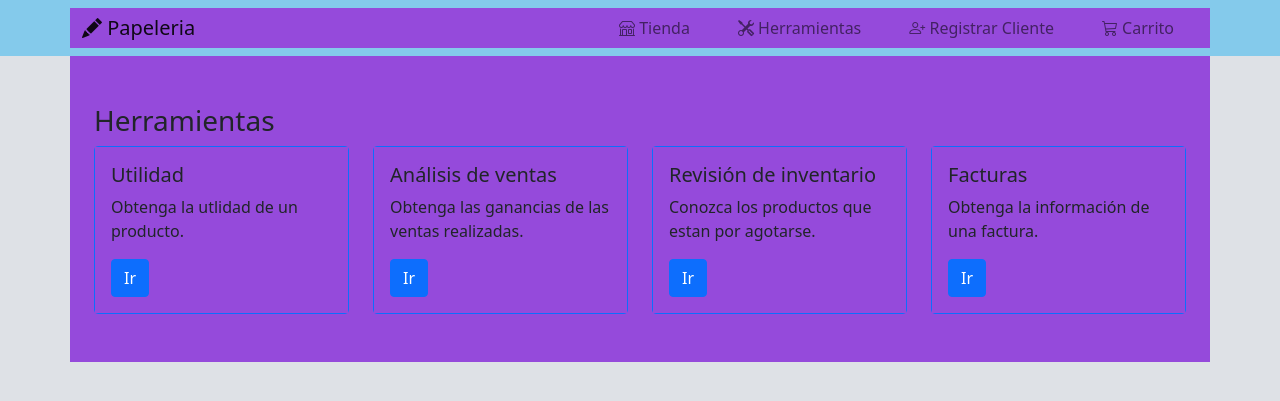
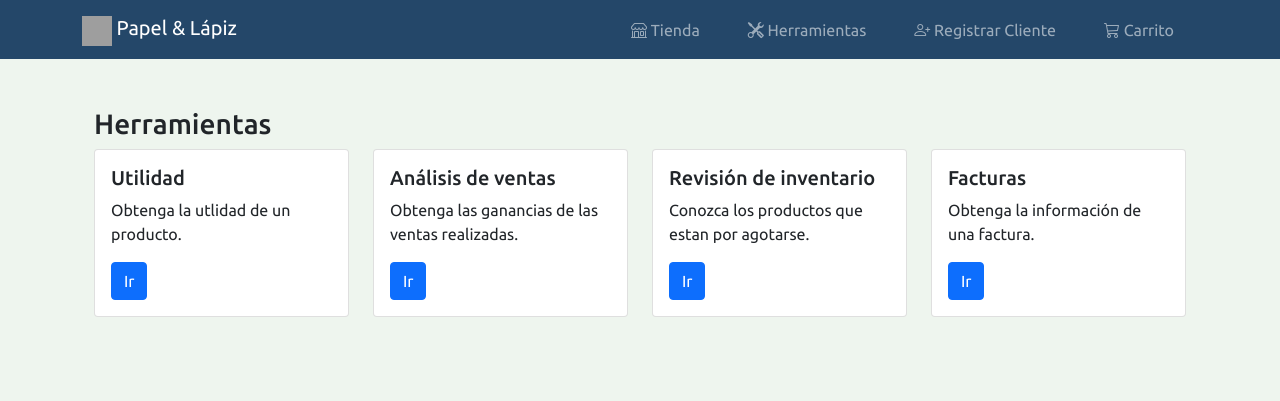
Before and after one commit to KevinLopez13/ProyectoFinalBD, a Django app: page /herramientas/ in a window 1280 px wide. Shown: the top 401 px of the page. Run offline with Django 3.2, Linux system fonts and the light colour scheme; tables that the repository leaves empty hold one stand-in row (values such as "Sample post"); some libraries are stand-ins or nearby versions; grey boxes are pictures that could not be loaded.

Commit message:
Mejoras visuales.

```diff
--- a/PaginaWeb/Papeleria/Aplicaciones/PaginaWeb/static/css/base.css
+++ /dev/null
@@ -1,11 +0,0 @@
-
-font-family:'Ubuntu', sans-serif;
-
-th,td{
-    text-align: center;
-    vertical-align: middle;
-}
-
-body,div{
-    background-color: #954adb;
-}
--- /dev/null
+++ b/PaginaWeb/Papeleria/Aplicaciones/PaginaWeb/static/css/style.css
@@ -0,0 +1,9 @@
+
+body{
+    font-family:"Ubuntu", sans-serif;
+}
+
+th,td{
+    text-align: center;
+    vertical-align: middle;
+}
--- a/PaginaWeb/Papeleria/Aplicaciones/PaginaWeb/templates/base.html
+++ b/PaginaWeb/Papeleria/Aplicaciones/PaginaWeb/templates/base.html
@@ -6,18 +6,26 @@
         <meta name = "viewreport" content="width=device-width, initial scale=1.0">
         <title>{% block title %} {% endblock %}</title>
         <link rel="short icon" href="{% static 'img/papeico.png' %}">
+
+        <link href="https://cdn.jsdelivr.net/npm/bootstrap@5.1.3/dist/css/bootstrap.min.css" rel="stylesheet" integrity="sha384-1BmE4kWBq78iYhFldvKuhfTAU6auU8tT94WrHftjDbrCEXSU1oBoqyl2QvZ6jIW3" crossorigin="anonymous">
+        <link rel="stylesheet" href="https://cdn.jsdelivr.net/npm/bootstrap-icons@1.7.1/font/bootstrap-icons.css">
+
         <link rel="preconnect" href="https://fonts.googleapis.com/%22%3E">
         <link rel="preconnect" href="https://fonts.gstatic.com/" crossorigin>
         <link href="https://fonts.googleapis.com/css2?family=Ubuntu:wght@400;500&display=swap" rel="stylesheet">
-        <link href="https://cdn.jsdelivr.net/npm/bootstrap@5.1.3/dist/css/bootstrap.min.css" rel="stylesheet" integrity="sha384-1BmE4kWBq78iYhFldvKuhfTAU6auU8tT94WrHftjDbrCEXSU1oBoqyl2QvZ6jIW3" crossorigin="anonymous">
-        <link rel="stylesheet" href="https://cdn.jsdelivr.net/npm/bootstrap-icons@1.7.1/font/bootstrap-icons.css">
-        <link rel="stylesheet" href="{% static 'css/base.css' %}">
+
+
+        <link rel="stylesheet" href="{% static 'css/style.css' %}">
+
     </head>
 
-    <body style="background-color: #dee1e6;">
-        <nav class="navbar navbar-expand-lg navbar-light" style="background-color: #84caeb;">
-            <div class="container-lg">
-              <a class="navbar-brand" href="/home"><i class="bi-pencil-fill"></i> Papeleria </a>
+    <body style="background-color: #eef5ee;">
+        <nav class="navbar navbar-expand-lg navbar-dark " style="background-color: #244769;">
+            <div class="container-lg text-white">
+              <a class="navbar-brand" href="/home">
+                <img src="{% static 'img/papeico.png' %}" alt="" width="30" height="30" class="d-inline-block align-text-top">
+                Papel & Lápiz
+              </a>
               <button class="navbar-toggler" type="button" data-bs-toggle="collapse" data-bs-target="#navbarNav" aria-controls="navbarNav" aria-expanded="false" aria-label="Toggle navigation">
                 <span class="navbar-toggler-icon"></span>
               </button>
--- a/PaginaWeb/Papeleria/Aplicaciones/PaginaWeb/templates/carrito.html
+++ b/PaginaWeb/Papeleria/Aplicaciones/PaginaWeb/templates/carrito.html
@@ -9,7 +9,7 @@
         <div class="col-1"></div>
           <div class="col-10">
             <h3>Mi Carrito</h3>
-            <div class="card border-primary py-2">
+            <div class="card py-2">
                 <div class="card-body">
                     <table class="table table-striped">
                         <thead>
--- a/PaginaWeb/Papeleria/Aplicaciones/PaginaWeb/templates/clienteventa.html
+++ b/PaginaWeb/Papeleria/Aplicaciones/PaginaWeb/templates/clienteventa.html
@@ -9,7 +9,7 @@
         <div class="col-4"> </div>
         <div class="col-4">
           <h3>Cliente</h3>
-          <div class="card border-primary py-2">
+          <div class="card py-2">
               <div class=" card-body" >
                     <form class="needs-validation" novalidate action="/factura">
                         <p>Ingrese el RFC del cliente que realiza la compra:</p>
--- a/PaginaWeb/Papeleria/Aplicaciones/PaginaWeb/templates/herramientas.html
+++ b/PaginaWeb/Papeleria/Aplicaciones/PaginaWeb/templates/herramientas.html
@@ -8,7 +8,7 @@
     <h3>Herramientas</h3>
     <div class="row">
         <div class="col-sm-3">
-          <div class="card border-primary">
+          <div class="card">
             <div class="card-body">
               <h5 class="card-title">Utilidad</h5>
               <p class="card-text">Obtenga la utlidad de un producto.</p>
@@ -18,7 +18,7 @@
         </div>
 
         <div class="col-sm-3">
-          <div class="card border-primary">
+          <div class="card">
             <div class="card-body">
               <h5 class="card-title">Análisis de ventas</h5>
               <p class="card-text">Obtenga las ganancias de las ventas realizadas.</p>
@@ -28,7 +28,7 @@
         </div>
 
         <div class="col-sm-3">
-            <div class="card border-primary">
+            <div class="card">
               <div class="card-body">
                 <h5 class="card-title">Revisión de inventario</h5>
                 <p class="card-text">Conozca los productos que estan por agotarse.</p>
@@ -38,7 +38,7 @@
         </div>
 
         <div class="col-sm-3">
-            <div class="card border-primary">
+            <div class="card">
               <div class="card-body">
                 <h5 class="card-title">Facturas</h5>
                 <p class="card-text">Obtenga la información de una factura.</p>
--- a/PaginaWeb/Papeleria/Aplicaciones/PaginaWeb/templates/home.html
+++ b/PaginaWeb/Papeleria/Aplicaciones/PaginaWeb/templates/home.html
@@ -1,7 +1,7 @@
 {% extends "./base.html" %}
 {% load static %}
 
-{% block title %} Inicio {% endblock %}
+{% block title %} Papel & Lápiz {% endblock %}
 
 {% block body %}
 
@@ -11,7 +11,7 @@
             <img src="{% static 'img/papeleria.png' %}" class="img-fluid">
         </div>
         <div class="col-8 text-center">
-            <h1 class="card-title">Papeleria</h1>
+            <h1 class="card-title">Papel & Lápiz</h1>
             <p class="card-text">¡Encuentra tus articulos favoritos en nuestra sucursal más cercana!</p>
         </div>
     </div>
--- a/PaginaWeb/Papeleria/Aplicaciones/PaginaWeb/templates/tienda.html
+++ b/PaginaWeb/Papeleria/Aplicaciones/PaginaWeb/templates/tienda.html
@@ -6,10 +6,9 @@
 
 <div class="container-fluid">
     <div class="row">
-        <div class="col-sm-1"> </div>
-        <div class="col-sm-10">
+        <div class="col">
             <h3>Productos</h3>
-            <div class="card text-center">
+            <div class="card text-center ">
                 <div class="card-header">
                     <ul class="nav nav-tabs" id="myTab" role="tablist">
                         <li class="nav-item" role="presentation">
--- a/PaginaWeb/Papeleria/Aplicaciones/PaginaWeb/templates/utilidadProducto.html
+++ b/PaginaWeb/Papeleria/Aplicaciones/PaginaWeb/templates/utilidadProducto.html
@@ -33,7 +33,7 @@
                         <thead>
                           <tr>
                             <th scope="col">Código</th>
-                            <th scope="col">Nombre</th>
+                            <th scope="col">Descripción</th>
                             <th scope="col">Utilidad</th>
                           </tr>
                         </thead>
--- a/PaginaWeb/Papeleria/Papeleria/settings.py
+++ b/PaginaWeb/Papeleria/Papeleria/settings.py
@@ -120,11 +120,10 @@ USE_TZ = True
 # https://docs.djangoproject.com/en/3.2/howto/static-files/
 
 STATIC_URL = '/static/'
+STATICFILES_DIRS = (os.path.join(BASE_DIR, 'Papeleria/static'),)
+
 
 # Default primary key field type
 # https://docs.djangoproject.com/en/3.2/ref/settings/#default-auto-field
 
 DEFAULT_AUTO_FIELD = 'django.db.models.BigAutoField'
-
-
-STATICFILES_DIRS = (os.path.join(BASE_DIR, 'Papeleria/static'),)
```
Also changed, not shown: PaginaWeb/Papeleria/Aplicaciones/PaginaWeb/templates/factura.html (+5 -4 lines).
